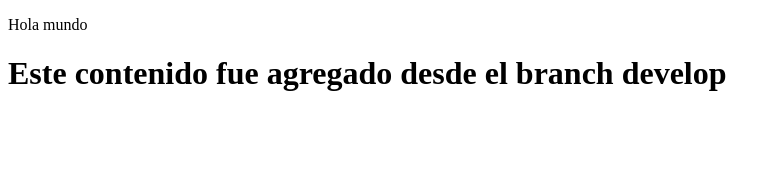
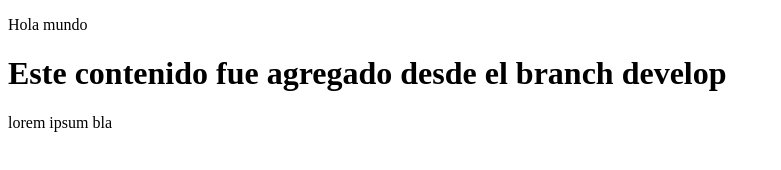
Before and after one commit to daniuf/eit-git-clase-1-0610, a plain HTML site: page index.html in a window 1280 px wide. Shown: the whole page, without its empty margins (0-781 px from the left). Drawn offline with Linux system fonts and the light colour scheme.

Commit message:
Agrego info en index

```diff
--- a/index.html
+++ b/index.html
@@ -4,5 +4,6 @@
   <body>
 	<p>Hola mundo</p>
 	<h1>Este contenido fue agregado desde el branch develop</h1>
+	<p>lorem ipsum bla</p>
   </body>
 </html>
```
